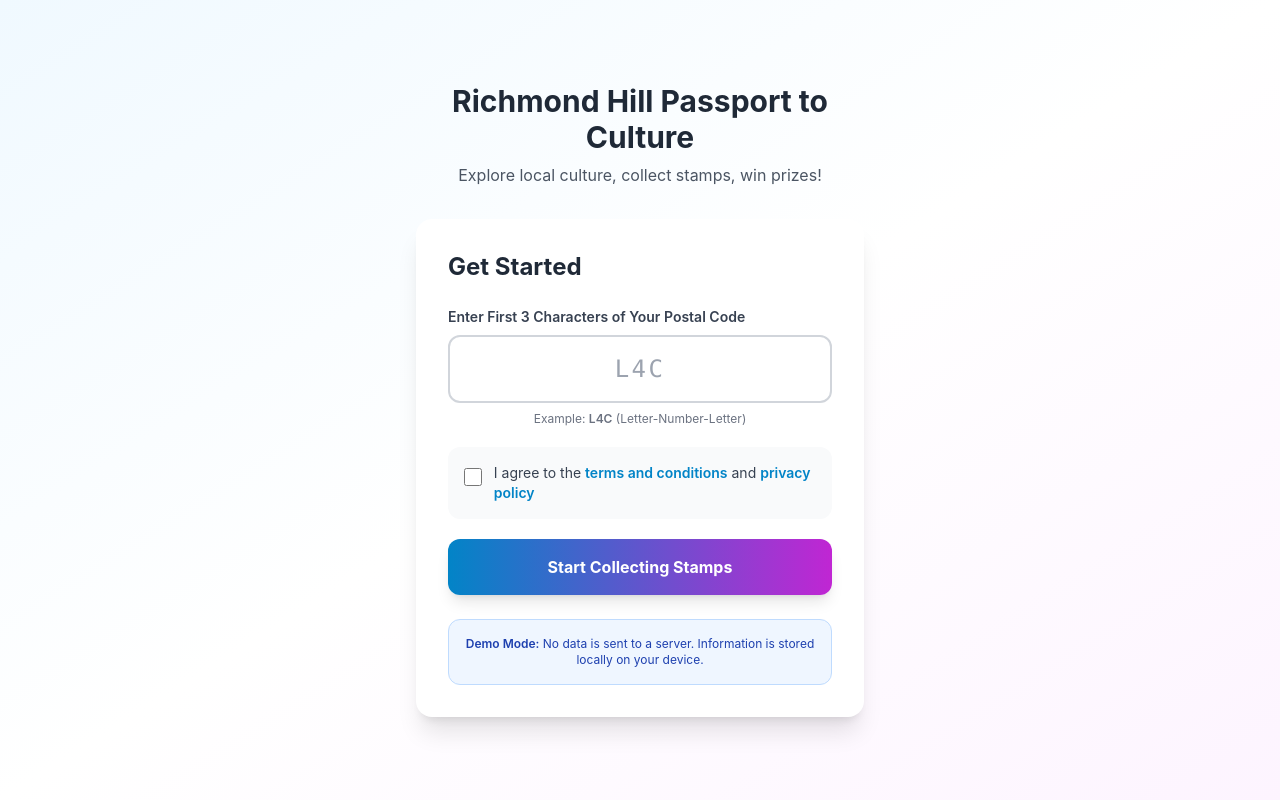
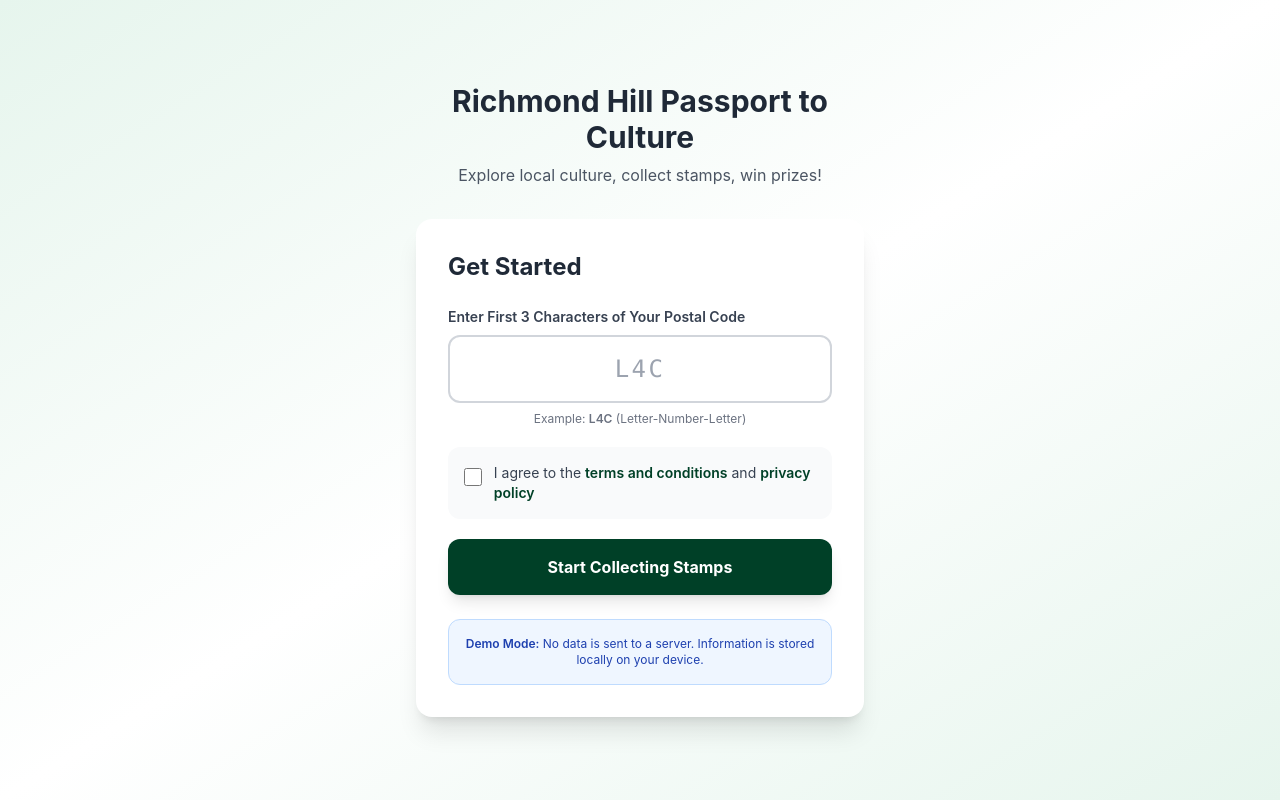
Before and after one commit to karmakazi/passport, a Next.js app: page /login in a window 1280 px wide. Built offline with nearby package versions, Linux system fonts and the light colour scheme.

Commit message:
Update brand colors to #005030, change header to white background, remove emoji from contest page

```diff
--- a/app/contest/page.tsx
+++ b/app/contest/page.tsx
@@ -36,7 +36,6 @@ export default function ContestPage() {
     <div className="min-h-screen bg-gradient-to-br from-primary-50 via-white to-accent-50 flex items-center justify-center px-4">
       <div className="bg-white rounded-3xl shadow-2xl p-8 max-w-md w-full text-center">
         <div className="mb-6">
-          <div className="text-6xl mb-4 animate-bounce-in">🎉</div>
           <h2 className="text-3xl font-bold text-gray-800 mb-3">Congratulations!</h2>
           <p className="text-lg text-gray-600 mb-2">You've collected all stamps!</p>
           <p className="text-gray-500">You're ready to enter the contest.</p>
--- a/components/Header.tsx
+++ b/components/Header.tsx
@@ -2,12 +2,12 @@
 
 export default function Header() {
   return (
-    <header className="bg-gradient-to-r from-primary-600 to-accent-600 text-white shadow-lg">
+    <header className="bg-white shadow-lg">
       <div className="container mx-auto px-4 py-6">
         <div className="flex flex-col items-center justify-center gap-2">
           <div>
-            <h1 className="text-2xl md:text-3xl font-bold tracking-tight text-center">Richmond Hill Passport to Culture</h1>
-            <p className="text-primary-100 text-sm text-center">Collect stamps & win prizes</p>
+            <h1 className="text-2xl md:text-3xl font-bold tracking-tight text-center text-gray-800">Richmond Hill Passport to Culture</h1>
+            <p className="text-gray-600 text-sm text-center">Collect stamps & win prizes</p>
           </div>
         </div>
       </div>
--- a/tailwind.config.ts
+++ b/tailwind.config.ts
@@ -10,28 +10,28 @@ const config: Config = {
     extend: {
       colors: {
         primary: {
-          50: '#f0f9ff',
-          100: '#e0f2fe',
-          200: '#bae6fd',
-          300: '#7dd3fc',
-          400: '#38bdf8',
-          500: '#0ea5e9',
-          600: '#0284c7',
-          700: '#0369a1',
-          800: '#075985',
-          900: '#0c4a6e',
+          50: '#e6f5ed',
+          100: '#ccead9',
+          200: '#99d6b3',
+          300: '#66c18d',
+          400: '#33ad67',
+          500: '#005030',
+          600: '#004027',
+          700: '#00301e',
+          800: '#002014',
+          900: '#00100a',
         },
         accent: {
-          50: '#fdf4ff',
-          100: '#fae8ff',
-          200: '#f5d0fe',
-          300: '#f0abfc',
-          400: '#e879f9',
-          500: '#d946ef',
-          600: '#c026d3',
-          700: '#a21caf',
-          800: '#86198f',
-          900: '#701a75',
+          50: '#e6f5ed',
+          100: '#ccead9',
+          200: '#99d6b3',
+          300: '#66c18d',
+          400: '#33ad67',
+          500: '#005030',
+          600: '#004027',
+          700: '#00301e',
+          800: '#002014',
+          900: '#00100a',
         },
       },
       animation: {
```
